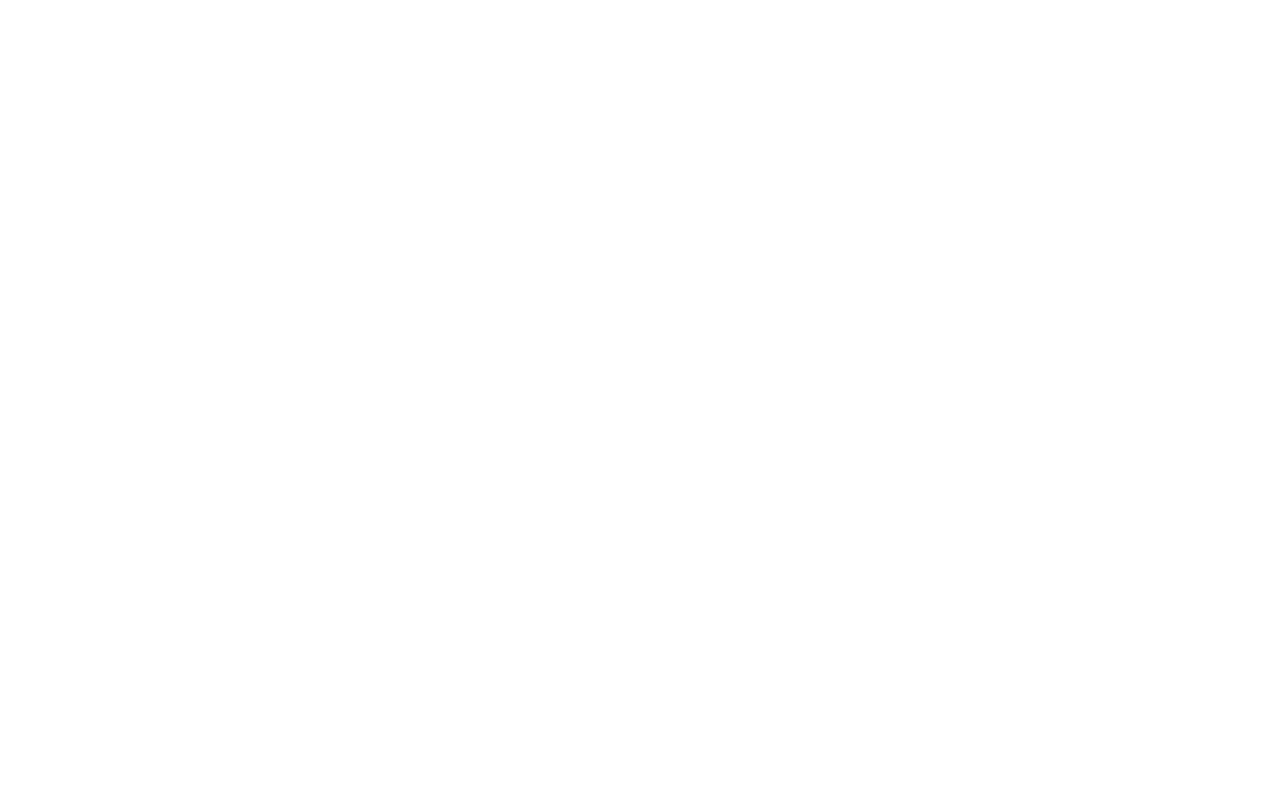
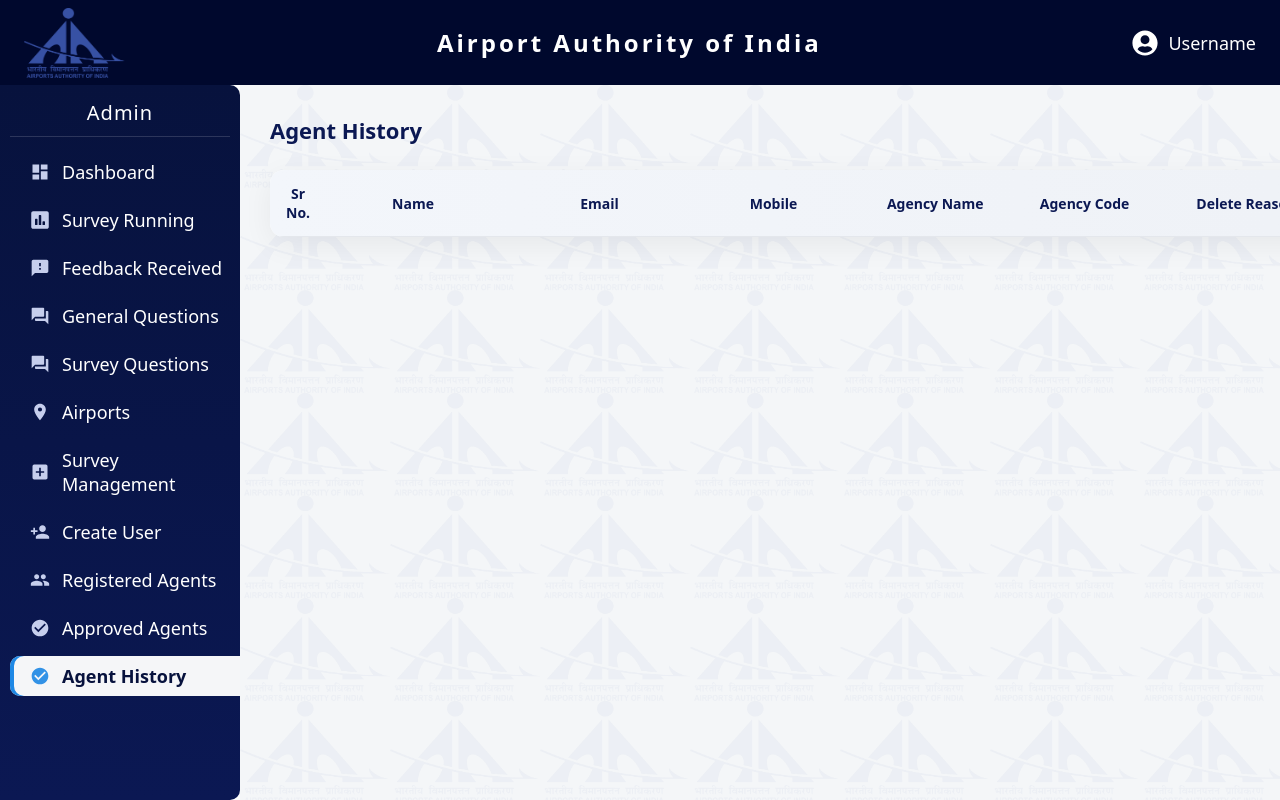
Before and after one commit to Talib-7/Airport_Authority_of_India, a React (Vite) app: page /agent-history in a window 1280 px wide. Before the commit this address had no page. Built offline with nearby package versions, Linux system fonts and the light colour scheme.

Commit message:
add Agent History

```diff
--- a/src/App.jsx
+++ b/src/App.jsx
@@ -11,6 +11,7 @@
 import RegisteredAgents from "./modules/registeredAgents/RegisteredAgents"
 import ApprovedAgents from "./modules/approvedAgents/ApprovedAgents"
 import CreateUser from "./modules/createUser/CreateUser";
+import AgentHistory from "./modules/agentHistory/AgentHistory";
 
 function App() {
   return (
@@ -27,6 +28,7 @@
       <Route path="/registered-agents" element={<RegisteredAgents />} />
       <Route path="/approved-agents" element={<ApprovedAgents />} />
       <Route path="/create-user" element={<CreateUser />} />
+      <Route path="/agent-history" element={<AgentHistory />} />
     </Routes>
 
   );
--- /dev/null
+++ b/src/modules/agentHistory/AgentHistory.jsx
@@ -0,0 +1,51 @@
+import { useState, useEffect } from "react";
+import Layout from "../layout/Layout";
+import "./agentHistory.css";
+
+const AgentHistory = () => {
+
+  const [historyList, setHistoryList] = useState([]);
+
+  useEffect(() => {
+    const storedHistory = JSON.parse(localStorage.getItem("agentHistory")) || [];
+    setHistoryList(storedHistory);
+  }, []);
+
+  return (
+    <Layout>
+      <h2>Agent History</h2>
+
+      <table className="history-table">
+        <thead>
+          <tr>
+            <th>Sr No.</th>
+            <th>Name</th>
+            <th>Email</th>
+            <th>Mobile</th>
+            <th>Agency Name</th>
+            <th>Agency Code</th>
+            <th>Delete Reason</th>
+            <th>Deleted Date</th>
+          </tr>
+        </thead>
+
+        <tbody>
+          {historyList.map((item, index) => (
+            <tr key={index}>
+              <td>{index + 1}</td>
+              <td>{item.name}</td>
+              <td>{item.email}</td>
+              <td>{item.mobile}</td>
+              <td>{item.agencyName}</td>
+              <td>{item.agencyCode}</td>
+              <td>{item.deletedReason}</td>
+              <td>{item.deletedDate}</td>
+            </tr>
+          ))}
+        </tbody>
+      </table>
+    </Layout>
+  );
+};
+
+export default AgentHistory;
--- /dev/null
+++ b/src/modules/agentHistory/agentHistory.css
@@ -0,0 +1,89 @@
+/* ===== Page Title ===== */
+h2 {
+  margin-bottom: 25px;
+  font-size: 22px;
+  font-weight: 600;
+  color: #0b1853;
+}
+
+/* ===== Table Card Style ===== */
+.history-table {
+  width: 100%;
+  border-collapse: separate;
+  border-spacing: 0;
+  background: white;
+  border-radius: 14px;
+  overflow: hidden;
+  box-shadow: 0 8px 30px rgba(0, 0, 0, 0.06);
+  min-width: 1250px;
+}
+
+/* Header */
+.history-table thead {
+  background: linear-gradient(to right, #f3f6fb, #eef1f6);
+}
+
+.history-table th {
+  padding: 14px 16px;
+  text-align: center;
+  font-size: 14px;
+  font-weight: 600;
+  color: #0b1853;
+  border-bottom: 1px solid #e4e7ec;
+}
+
+/* Body */
+.history-table td {
+  padding: 14px 16px;
+  text-align: center;
+  font-size: 14px;
+  border-bottom: 1px solid #f0f2f5;
+  color: #344054;
+}
+
+/* Remove last border */
+.history-table tr:last-child td {
+  border-bottom: none;
+}
+
+/* Hover Effect */
+.history-table tbody tr {
+  border-left: 4px solid transparent;
+  transition: 0.2s ease;
+}
+
+.history-table tbody tr:hover {
+  background-color: #f9fbff;
+  border-left: 4px solid #0b1853;
+}
+
+/* ===== Column Width Control ===== */
+
+.history-table th:nth-child(1),
+.history-table td:nth-child(1) { width: 60px; }
+
+.history-table th:nth-child(2),
+.history-table td:nth-child(2) { width: 14%; }
+
+.history-table th:nth-child(3),
+.history-table td:nth-child(3) { width: 16%; }
+
+.history-table th:nth-child(4),
+.history-table td:nth-child(4) { width: 12%; }
+
+.history-table th:nth-child(5),
+.history-table td:nth-child(5) { width: 14%; }
+
+.history-table th:nth-child(6),
+.history-table td:nth-child(6) { width: 10%; }
+
+.history-table th:nth-child(7),
+.history-table td:nth-child(7) { width: 16%; }
+
+.history-table th:nth-child(8),
+.history-table td:nth-child(8) { width: 14%; }
+
+/* ===== Responsive Scroll ===== */
+.dashboard-content {
+  overflow-x: auto;
+}
--- a/src/modules/approvedAgents/ApprovedAgents.jsx
+++ b/src/modules/approvedAgents/ApprovedAgents.jsx
@@ -12,9 +12,32 @@
   }, []);
 
   const deleteUser = (index) => {
-    const confirmDelete = window.confirm("Are you sure you want to delete this user?");
+
+    const reason = prompt("Enter reason for deleting this agent:");
+    if (!reason) return;
+
+    const confirmDelete = window.confirm("Are you sure you want to delete this agent?");
     if (!confirmDelete) return;
 
+    const userToDelete = userList[index];
+
+    // 🔥 Get existing history
+    const history = JSON.parse(localStorage.getItem("agentHistory")) || [];
+
+    // 🔥 Create history object
+    const deletedAgent = {
+      ...userToDelete,
+      deletedReason: reason,
+      deletedDate: new Date().toLocaleString()
+    };
+
+    // 🔥 Save to history
+    localStorage.setItem(
+      "agentHistory",
+      JSON.stringify([...history, deletedAgent])
+    );
+
+    // 🔥 Remove from Approved
     const updated = userList.filter((_, i) => i !== index);
     setUserList(updated);
     localStorage.setItem("approvedAgents", JSON.stringify(updated));
--- a/src/modules/topbar+sidebar/components/Sidebar.jsx
+++ b/src/modules/topbar+sidebar/components/Sidebar.jsx
@@ -133,6 +133,15 @@
           )}
         </NavLink>
 
+        <NavLink to="/agent-history" style={{ textDecoration: "none", color: "inherit" }}>
+          {({ isActive }) => (
+            <li className={isActive ? "active" : ""}>
+              <MdCheckCircle className="menu-icon" />
+              Agent History
+            </li>
+          )}
+        </NavLink>
+
       </ul>
     </aside>
   );
```
